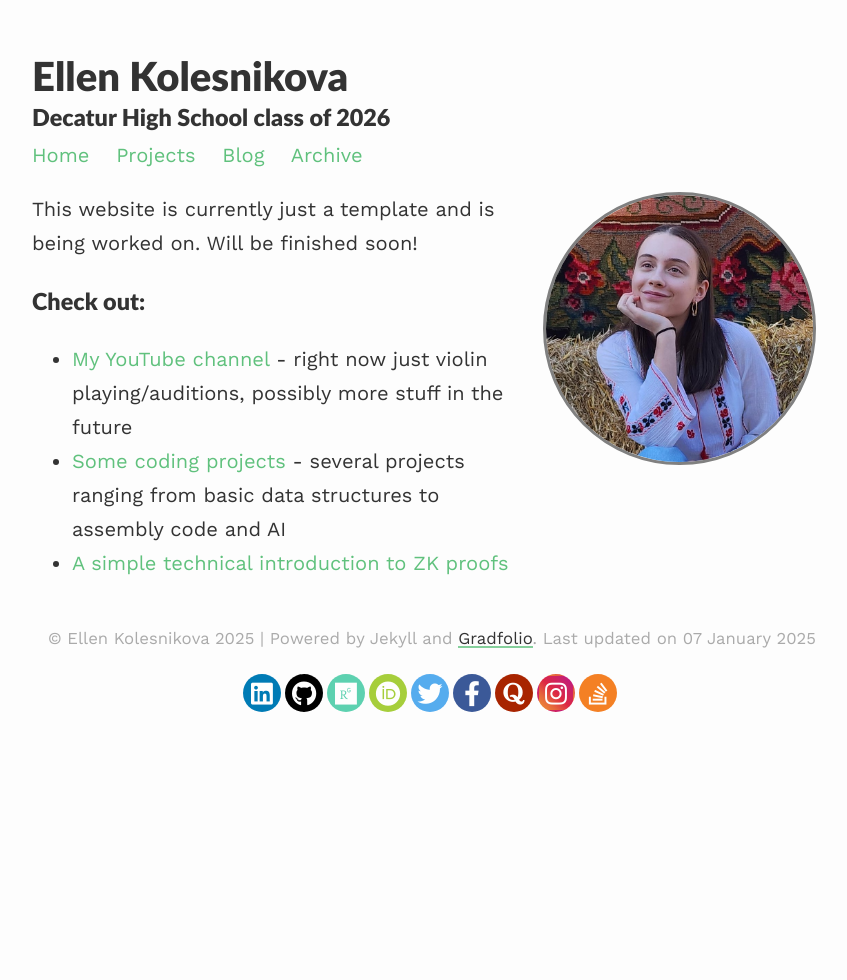
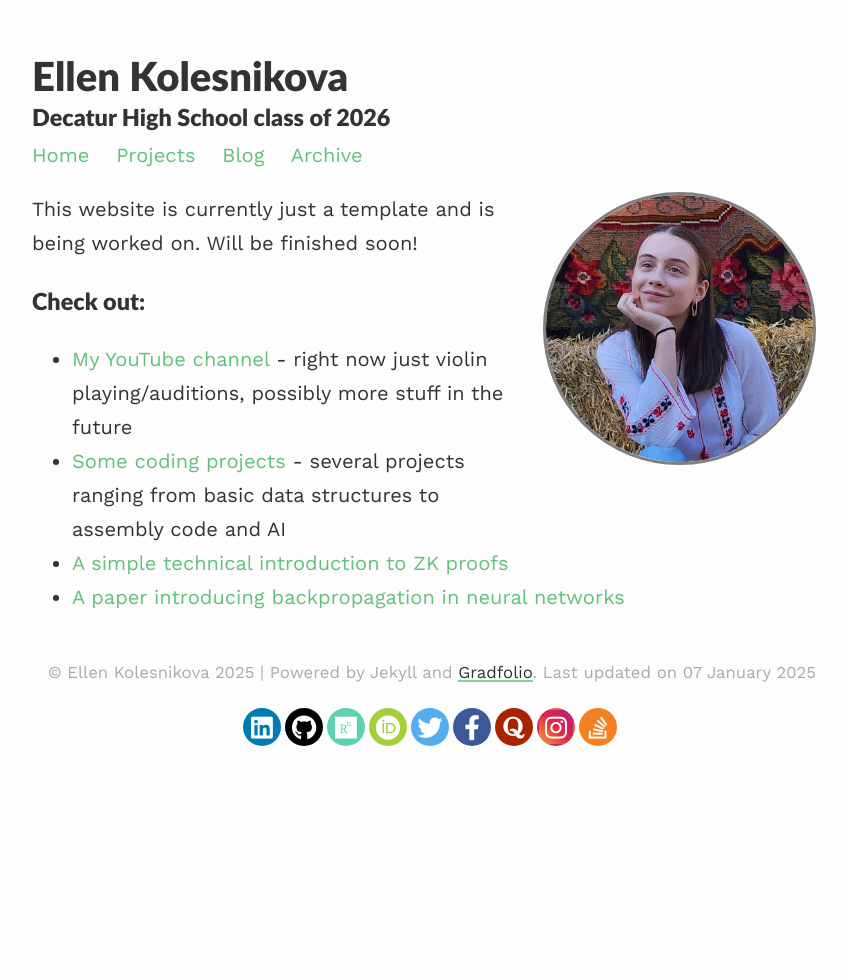
Before and after one commit to ellenkolesnikova/ellenkolesnikova.github.io, a Jekyll site: the page built from index.md, in a window 1280 px wide. Shown: the whole page, without its empty margins (208-1055 px from the left). Built offline with Jekyll 4.4.1, drawn with Linux system fonts in a browser that asks for light colours; nearby versions of some CDN libraries.

Commit message:
Update index.md

```diff
--- a/index.md
+++ b/index.md
@@ -14,3 +14,4 @@ This website is currently just a template and is being worked on. Will be finish
 - [My YouTube channel](https://www.youtube.com/@ellenkolesnikova5144){:target="_blank"} - right now just violin playing/auditions, possibly more stuff in the future
 - [Some coding projects](https://github.com/ellenkolesnikova/projects){:target="_blank"} - several projects ranging from basic data structures to assembly code and AI
 - [A simple technical introduction to ZK proofs](https://drive.google.com/file/d/118EWvfI7ghEvzCRtNk0YTmloKCIN_lqq/view?usp=sharing){:target="_blank"}
+- [A paper introducing backpropagation in neural networks](https://drive.google.com/file/d/1a_ZB11GzXT2wCapG2meBZhB1IPWfoB6d/view?usp=sharing){:target="_blank"}
```
